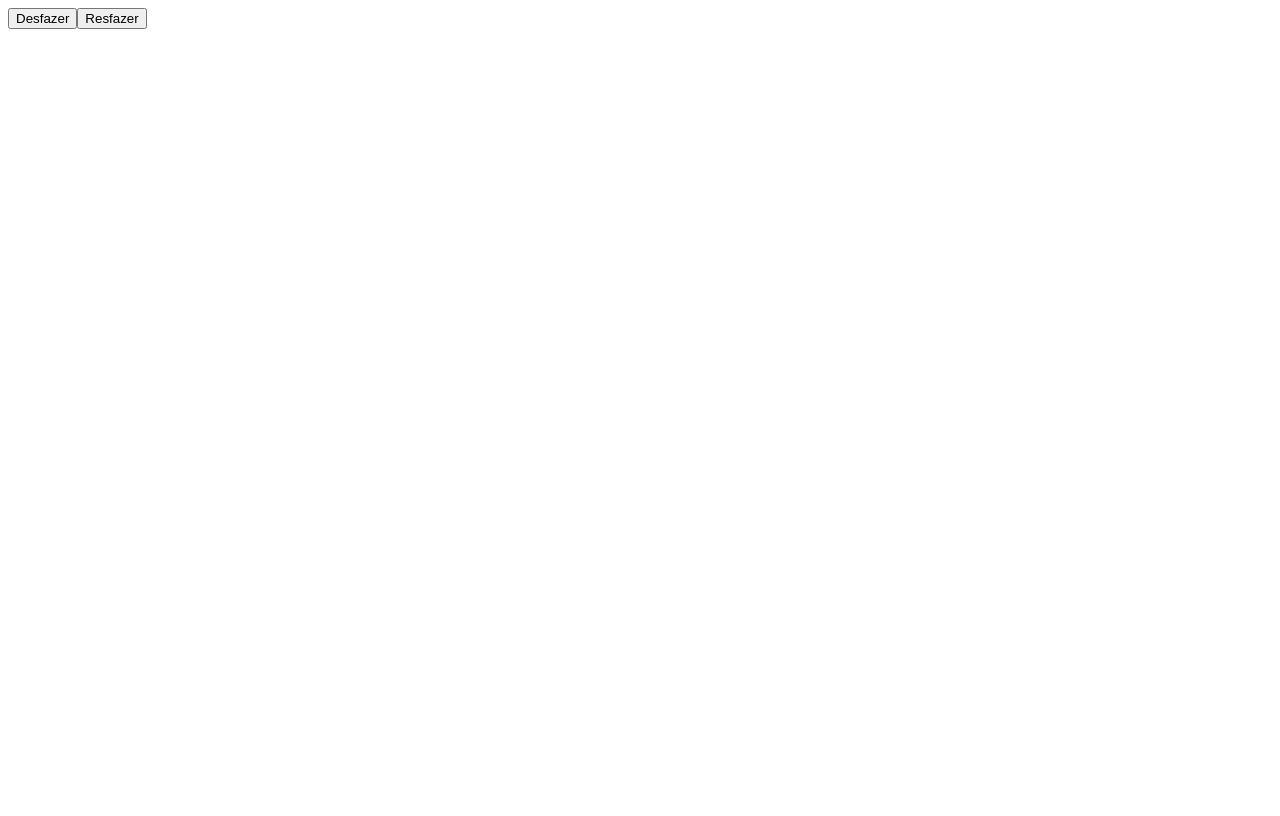
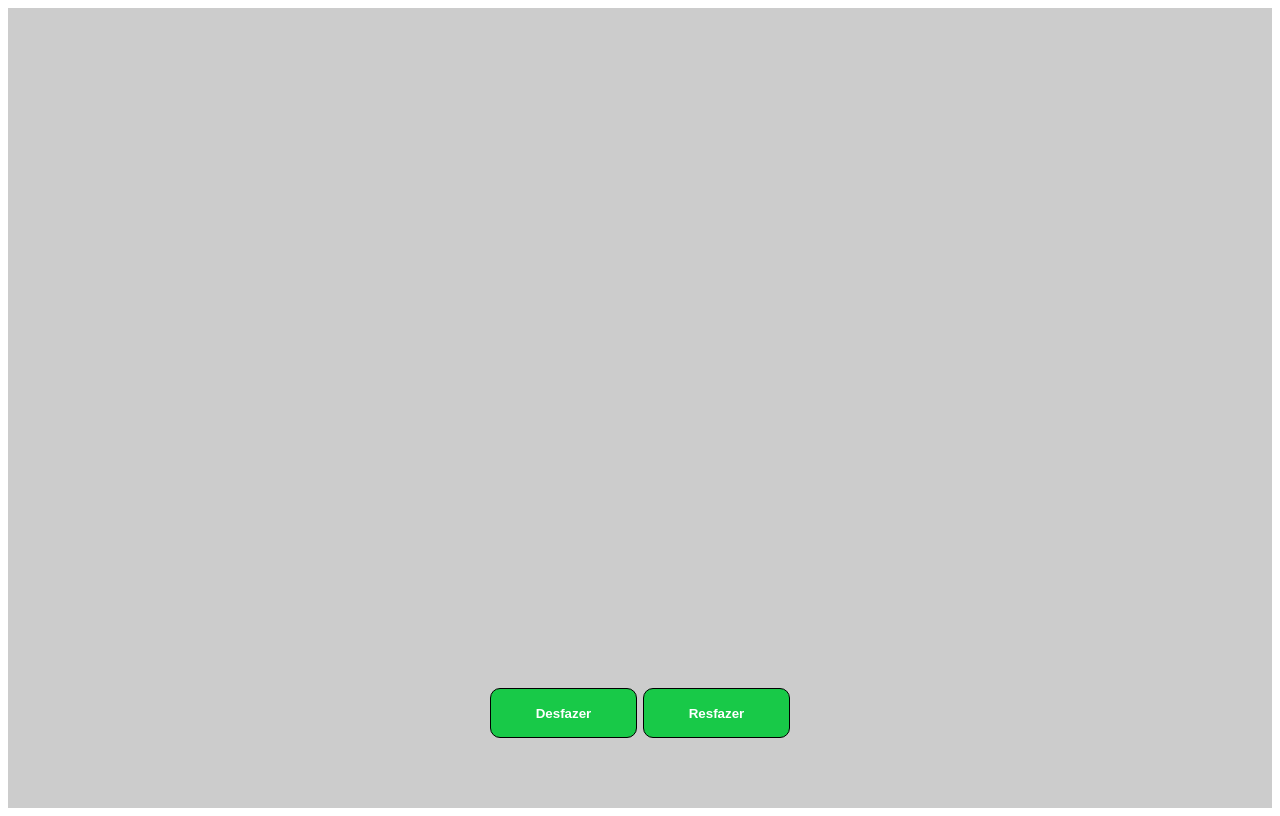
Before and after one commit to IvanAires23/AddCircle, a React (Create React App) app: page / in a window 1280 px wide. Built offline with nearby package versions, Linux system fonts and the light colour scheme.

Commit message:
feat: styled

```diff
--- a/src/App.js
+++ b/src/App.js
@@ -51,7 +51,7 @@ function App() {
 
 const Container = styled.div`
   width: 100%;
-  height: 500px;
+  background-color: #cccccc;
   position: relative;
 `
 
@@ -67,12 +67,28 @@ const Circle = styled.div`
   border-radius: 10px;
   left: ${props => (props.left - 18) + 'px'};
   top: ${props => (props.top - 17) + 'px'};
-  background-color: red;
+  background-color: #2c8544;
 `
 
 const Buttons = styled.div`
   position: absolute;
+  bottom: 70px;
+  left: 50%;
+  transform: translateX(-50%);
+  width: 300px;
+  display: flex;
+  justify-content: space-between;
   z-index: 3;
+  button {
+    width: 49%;
+    height: 50px;
+    border-radius: 10px;
+    border: 1px solid #000000;
+    background-color: #18c948;
+    color: #ffffff;
+    font-weight: 700;
+    cursor: pointer;
+  }
 `
 
 export default App;
```
